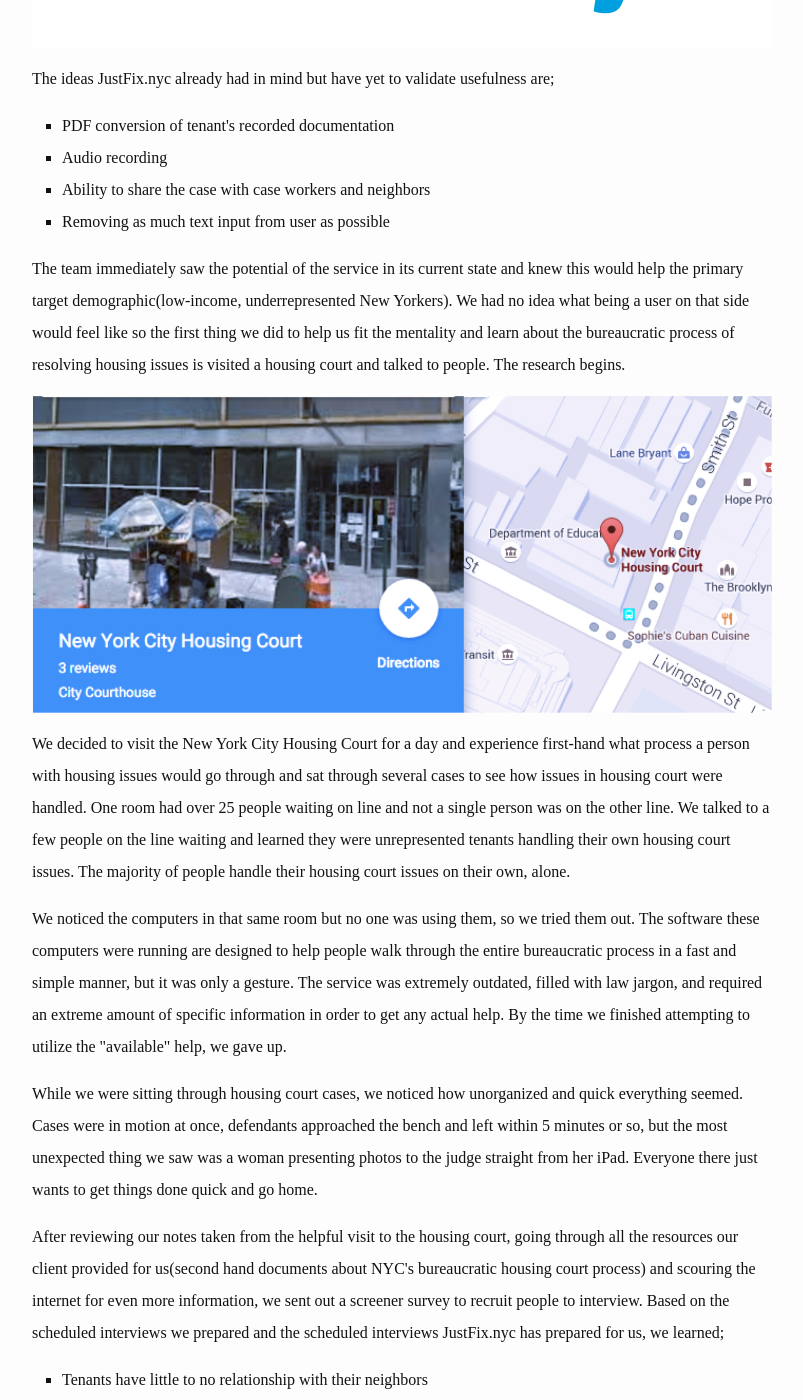
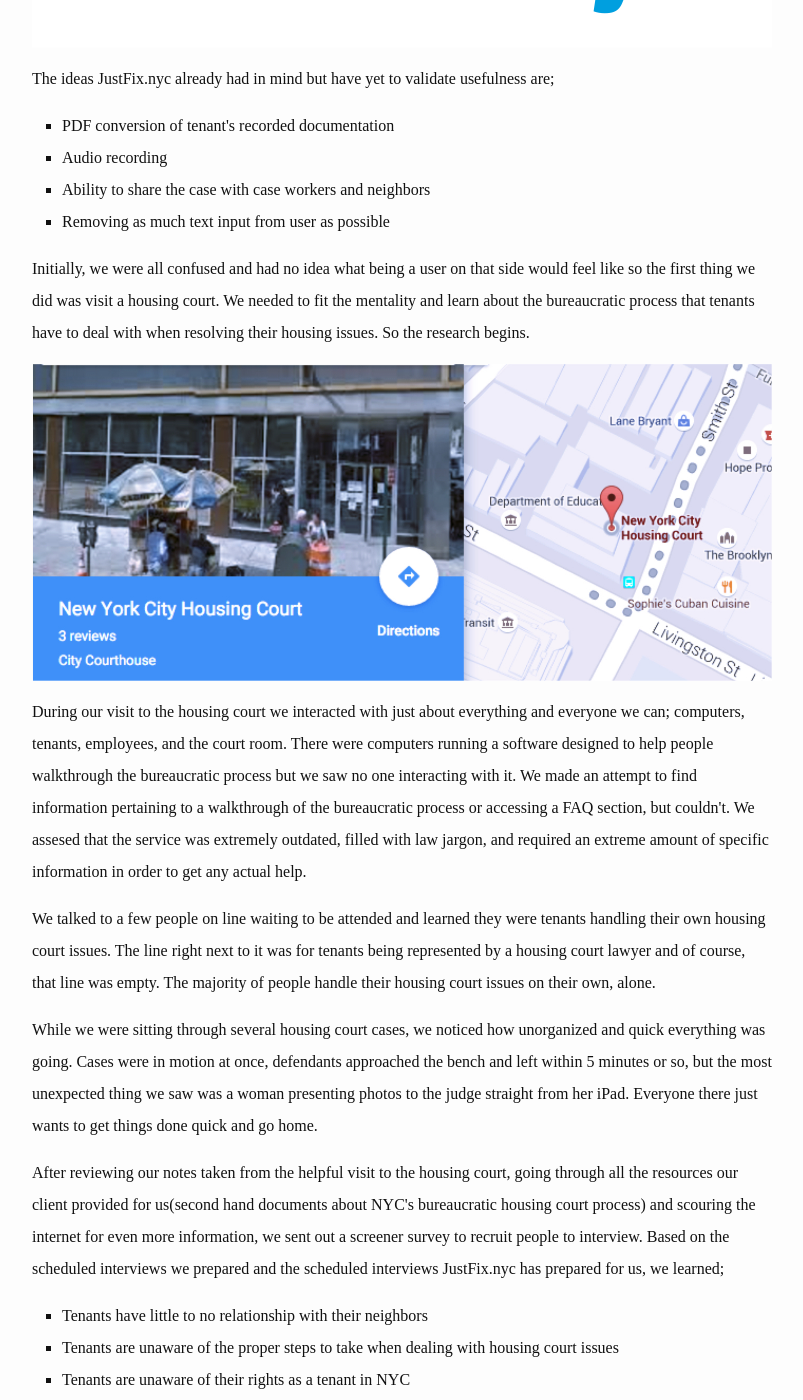
Before and after one commit to JamesCalle/jamescalle.github.io, a Jekyll site: the page built from JustFixnyc.md, in a window 1280 px wide and 1400 px high, scrolled down 461 px. Shown: the whole window, without its empty margins (238-1041 px from the left). Built offline with Jekyll 4.4.1, drawn with Linux system fonts in a browser that asks for light colours; nearby versions of some CDN libraries; some of the changed text lies outside the part shown.

Commit message:
Update JustFixnyc.md
Spellchecks

```diff
--- a/JustFixnyc.md
+++ b/JustFixnyc.md
@@ -24,15 +24,15 @@
 <li>Removing as much text input from user as possible</li>
 </ul>
 <p>
-The team immediately saw the potential of the service in its current state and knew this would help the primary target demographic(low-income, underrepresented New Yorkers). We had no idea what being a user on that side would feel like so the first thing we did to help us fit the mentality and learn about the bureaucratic process of resolving housing issues is visited a housing court and talked to people. The research begins.
+Initially, we were all confused and had no idea what being a user on that side would feel like so the first thing we did was visit a housing court. We needed to fit the mentality and learn about the bureaucratic process that tenants have to deal with when resolving their housing issues. So the research begins.
 <p>
 <img src="/assets/img/pageimages/jfnhc.jpg" alt="New York City Housing Court">
 <p>
-We decided to visit the New York City Housing Court for a day and experience first-hand what process a person with housing issues would go through and sat through several cases to see how issues in housing court were handled. One room had over 25 people waiting on line and not a single person was on the other line. We talked to a few people on the line waiting and learned they were unrepresented tenants handling their own housing court issues. The majority of people handle their housing court issues on their own, alone.
+During our visit to the housing court we interacted with just about everything and everyone we can; computers, tenants, employees, and the court room. There were computers running a software designed to help people walkthrough the bureaucratic process but we saw no one interacting with it. We made an attempt to find information pertaining to a walkthrough of the bureaucratic process or accessing a FAQ section, but couldn't. We assesed that the service was extremely outdated, filled with law jargon, and required an extreme amount of specific information in order to get any actual help.
 <p>
-We noticed the computers in that same room but no one was using them, so we tried them out. The software these computers were running are designed to help people walk through the entire bureaucratic process in a fast and simple manner, but it was only a gesture. The service was extremely outdated, filled with law jargon, and required an extreme amount of specific information in order to get any actual help. By the time we finished attempting to utilize the "available" help, we gave up.
+We talked to a few people on line waiting to be attended and learned they were tenants handling their own housing court issues. The line right next to it was for tenants being represented by a housing court lawyer and of course, that line was empty. The majority of people handle their housing court issues on their own, alone.
 <p>
-While we were sitting through housing court cases, we noticed how unorganized and quick everything seemed. Cases were in motion at once, defendants approached the bench and left within 5 minutes or so, but the most unexpected thing we saw was a woman presenting photos to the judge straight from her iPad. Everyone there just wants to get things done quick and go home.
+While we were sitting through several housing court cases, we noticed how unorganized and quick everything was going. Cases were in motion at once, defendants approached the bench and left within 5 minutes or so, but the most unexpected thing we saw was a woman presenting photos to the judge straight from her iPad. Everyone there just wants to get things done quick and go home.
 <p>
 After reviewing our notes taken from the helpful visit to the housing court, going through all the resources our client provided for us(second hand documents about NYC's bureaucratic housing court process) and scouring the internet for even more information, we sent out a screener survey to recruit people to interview. Based on the scheduled interviews we prepared and the scheduled interviews JustFix.nyc has prepared for us, we learned;
 
@@ -78,13 +78,13 @@
 <li>Misunderstanding of several cards in "To-Do" tab</li>
 </ul>
 <p>
-When people found the Tenant Rights page their interest peeked, were surprisingly really delighted, and questioned why it wasn't apparant. It was very well received so making it more apparant for the next prototype was a must. We made the Tenant Rights page accessible from the landing page.
+When people found the Tenant Rights page, their interest peeked, were surprisingly really delighted, and questioned why it wasn't apparant. It was very well received so making it more apparant for the next prototype was a must. We made the Tenant Rights page accessible from the landing page.
 <p>
 The community tab wasn't very well received. People laid eyes on "community" and were turned off. But after they explored the tab they saw the potential it holds. In a service that holds important information, people did not want to engage in any sort of community so the tab was renamed to "My Building".
 <p>
-Every card in "To-Do" has a title and a detailed explanation of what they meant but users were still confused, a card labelled "Call Hotline" emitted the most confusion. We clarified the meaning of a few cards by renaming their title.
+Every card in "To-Do" has a title and a detailed explanation of what they meant but users were still confused, a card labelled "Call Hotline" elicited the most confusion. We clarified the meaning of a few cards by renaming them.
 <p>
-While testing prototype 2.0, not many new issues were brought up. The one new issue that made users feel uncomfortable pertained to privacy issues. People were unsure if hitting the "Share Case" button would automatically share their entire case to their neighbors or if it let them select the cases they want to share. Prototype 2.0 is actually the latter, but when it comes to sharing sensitive information we wanted to eliminate as much hesitation as possible so we changed the flow. We made the option to select the cases you'd like to share immediately visible first, and then enabled users to share what they have selected with a button clearly indicating that the selected content is being shared with users.
+While testing prototype 2.0, not many new issues were brought up. The one new issue that made users feel uncomfortable pertained to privacy issues. People were unsure if hitting the "Share Case" button would automatically share their entire case to their neighbors or if it let them select the cases they want to share. People were hesitant when dealing with sharing sensitive information and we wanted to eliminate as much hesitation as possible so we changed the flow. We made the option to select the cases you'd like to share immediately visible first, and then enabled users to share what they have selected with a button clearly indicating that the selected content is being shared with users.
 <p>
 <center>
 <a href="https://projects.invisionapp.com/share/KT4WXOUJR#/screens/115062107" target="_blank"><img src="/assets/img/pageimages/justfixnycpss.jpg" alt="Click for Interactable Prototype"></a>
```
Also changed, not shown: other parts of JustFixnyc.md (+2 -2 lines).
